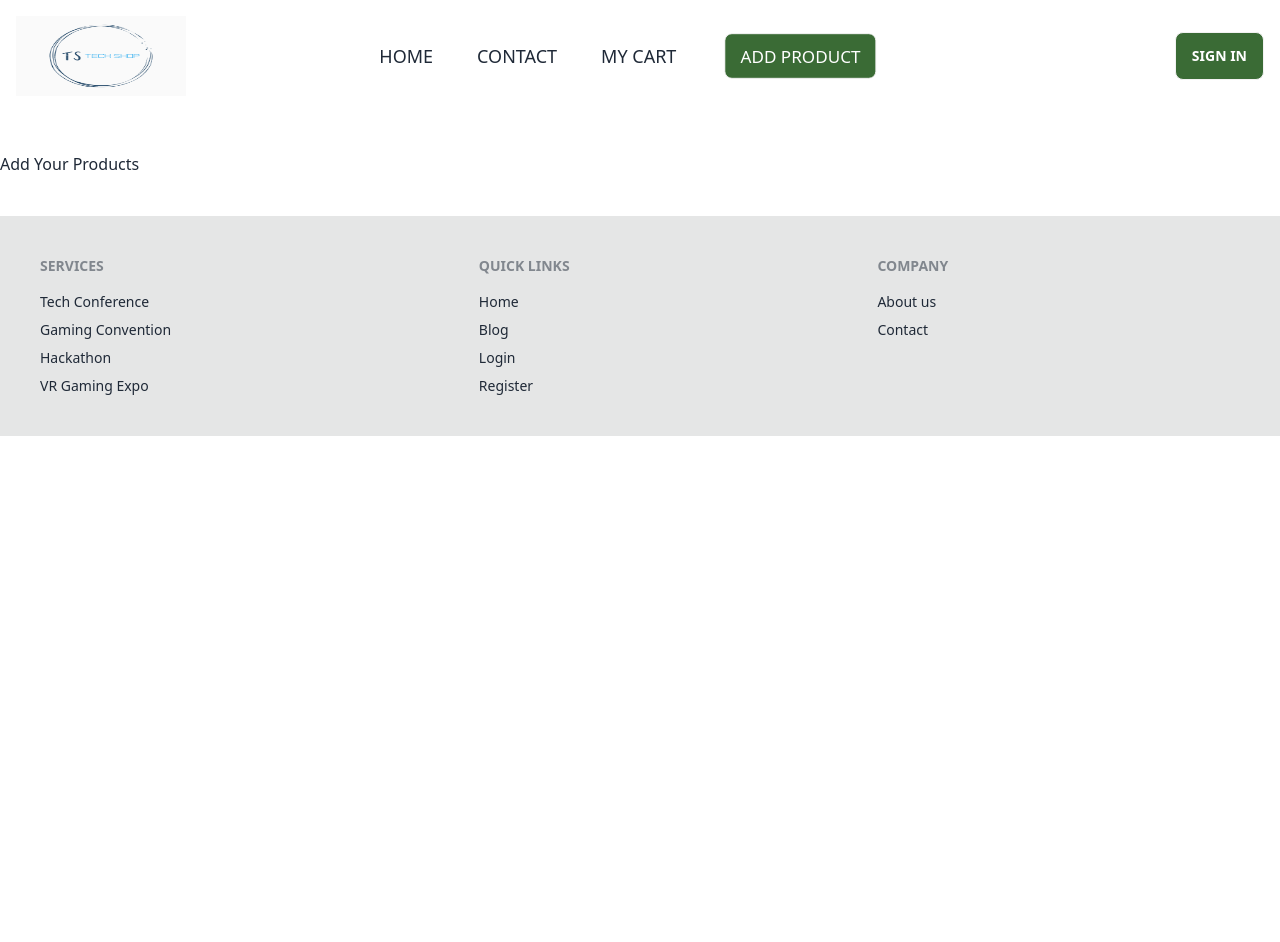
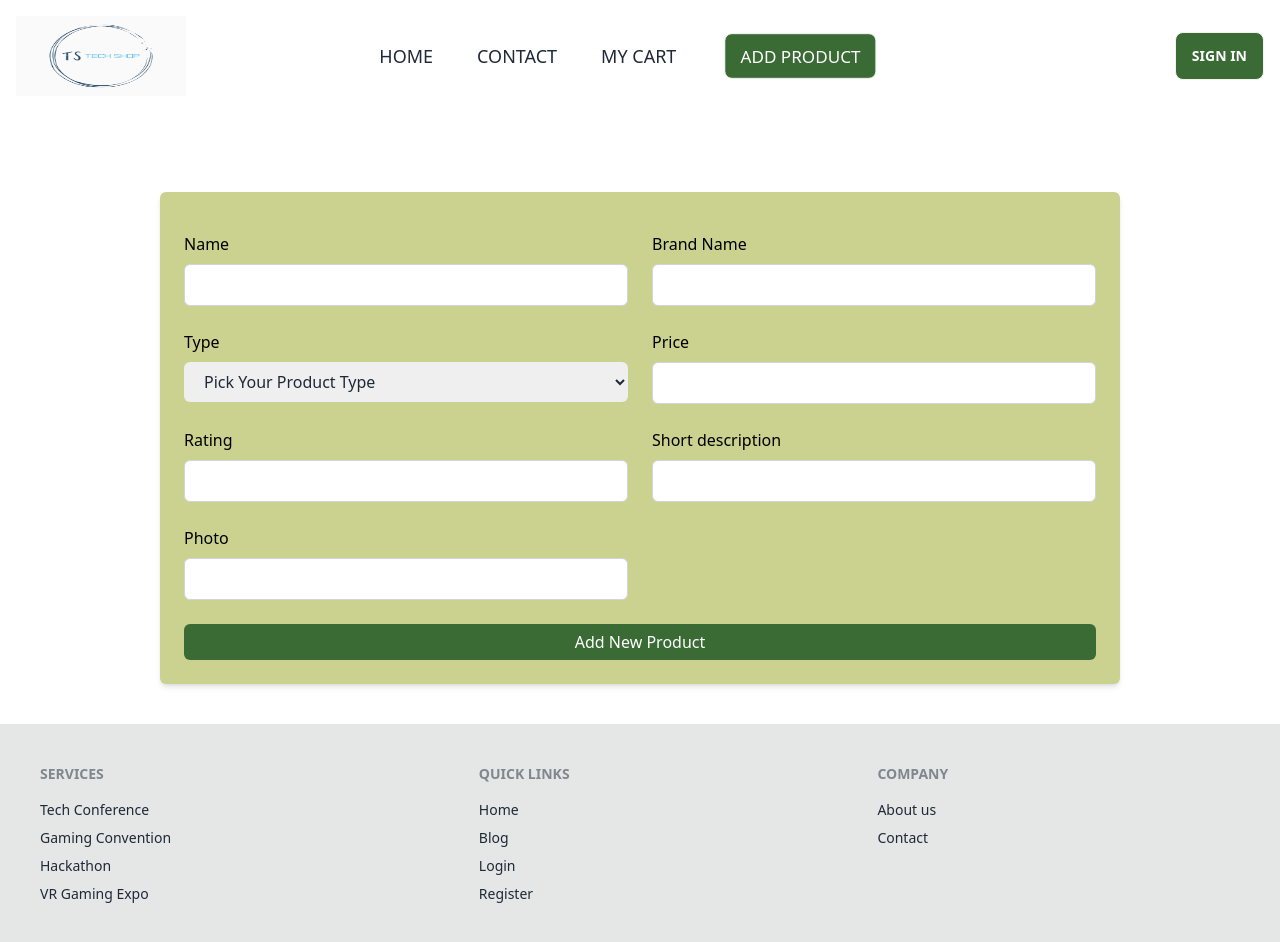
Before and after one commit to rasel6518/techshop-client-side, a React (Vite) app: page /addproduct in a window 1280 px wide. Before the commit the page ends 800 px from the top, so only its background shows below. Built offline with nearby package versions, Linux system fonts and the light colour scheme.

Commit message:
add product page form set up

```diff
--- a/src/Components/AddProduct/AddProduct.jsx
+++ b/src/Components/AddProduct/AddProduct.jsx
@@ -1,9 +1,109 @@
 
 
 const AddProduct = () => {
+
+    const handleAddProduct = e => {
+        e.preventDefault()
+        const form = e.target
+        const name = form.name.value
+        const brand = form.brand.value
+        const type = form.type.value
+        const price = form.price.value
+        const description = form.description.value
+        const rating = form.rating.value
+        const photo = form.photo.value
+
+        const newProduct = { name, brand, type, description, photo, rating, price };
+        console.log(newProduct);
+        // fetch('http://localhost:5000/coffee', {
+        //     method: 'POST',
+        //     headers: {
+        //         'Content-Type': 'application/json'
+        //     },
+        //     body: JSON.stringify(newCoffee)
+
+        // })
+        //     .then(res => res.json())
+        //     .then(data => {
+        //         console.log(data);
+        //         if (data.insertedId) {
+        //             Swal.fire({
+        //                 title: 'Added New coffee ',
+        //                 showClass: {
+        //                     popup: 'animate__animated animate__fadeInDown'
+        //                 },
+        //                 hideClass: {
+        //                     popup: 'animate__animated animate__fadeOutUp'
+        //                 }
+        //             })
+        //         }
+        //     })
+    }
+
     return (
         <div>
-            <p>Add Your Products</p>
+            <section className="w-9/12 p-6 mx-auto bg-secColor rounded-md shadow-md mt-20">
+
+                <form onSubmit={handleAddProduct}>
+                    <div className="grid grid-cols-1 gap-6 mt-4 sm:grid-cols-2">
+                        <div>
+                            <label className="text-black " htmlFor="username">Name</label>
+                            <input id="username" type="text" name="name" className="block w-full px-4 py-2 mt-2 text-black bg-white border border-gray-300 rounded-md   focus:border-blue-500 dark:focus:border-blue-500 focus:outline-none focus:ring" />
+                        </div>
+
+                        <div>
+                            <label className="text-black " htmlFor="emailAddress">Brand Name</label>
+                            <input type="text" name="brand" className="block w-full px-4 py-2 mt-2 text-black bg-white border border-gray-300 rounded-md   focus:border-blue-500 dark:focus:border-blue-500 focus:outline-none focus:ring" />
+                        </div>
+
+                        <div>
+                            <label className="text-black " htmlFor="password">Type</label>
+                            <select
+                                name="type"
+                                className="block w-full px-4 py-2 mt-2 rounded-md   focus:border-blue-500 dark:focus:border-blue-500 focus:outline-none focus:ring"
+                                id="type"
+                                defaultValue="Pick Your Product Type"
+                            >
+                                <option disabled value="Pick Your Product Type">
+                                    Pick Your Product Type
+                                </option>
+                                <option value="phone">phone</option>
+                                <option value="computer">computer</option>
+                                <option value="headphone">headphone</option>
+                                <option value="smart watch">smart watch</option>
+
+                            </select>
+                        </div>
+
+                        <div>
+                            <label className="text-black " htmlFor="passwordConfirmation">Price</label>
+                            <input type="text" name="price" className="block w-full px-4 py-2 mt-2 text-black bg-white border border-gray-300 rounded-md   focus:border-blue-500 dark:focus:border-blue-500 focus:outline-none focus:ring" />
+                        </div>
+                        <div>
+                            <label className="text-black " htmlFor="passwordConfirmation">Rating</label>
+                            <input type="text" name="rating" className="block w-full px-4 py-2 mt-2 text-black bg-white border border-gray-300 rounded-md   focus:border-blue-500 dark:focus:border-blue-500 focus:outline-none focus:ring" />
+                        </div>
+
+                        <div>
+                            <label className="text-black " htmlFor="passwordConfirmation">Short description</label>
+                            <input type="text" name="description" className="block w-full px-4 py-2 mt-2 text-black bg-white border border-gray-300 rounded-md   focus:border-blue-500 dark:focus:border-blue-500 focus:outline-none focus:ring" />
+                        </div>
+                        <div>
+                            <label className="text-black " htmlFor="passwordConfirmation">Photo</label>
+                            <input type="text" name="photo" className="block w-full px-4 py-2 mt-2 text-black bg-white border border-gray-300 rounded-md   focus:border-blue-500 dark:focus:border-blue-500 focus:outline-none focus:ring" />
+                        </div>
+
+
+
+
+
+                    </div>
+
+                    <div className="flex justify-end mt-6">
+                        <button className="px-6 py-2 w-full leading-5 text-white transition-colors duration-200 transform bg-priColor rounded-md hover:bg-thirColor focus:outline-none focus:bg-gray-600">Add New Product</button>
+                    </div>
+                </form>
+            </section>
         </div>
     );
 };
```
